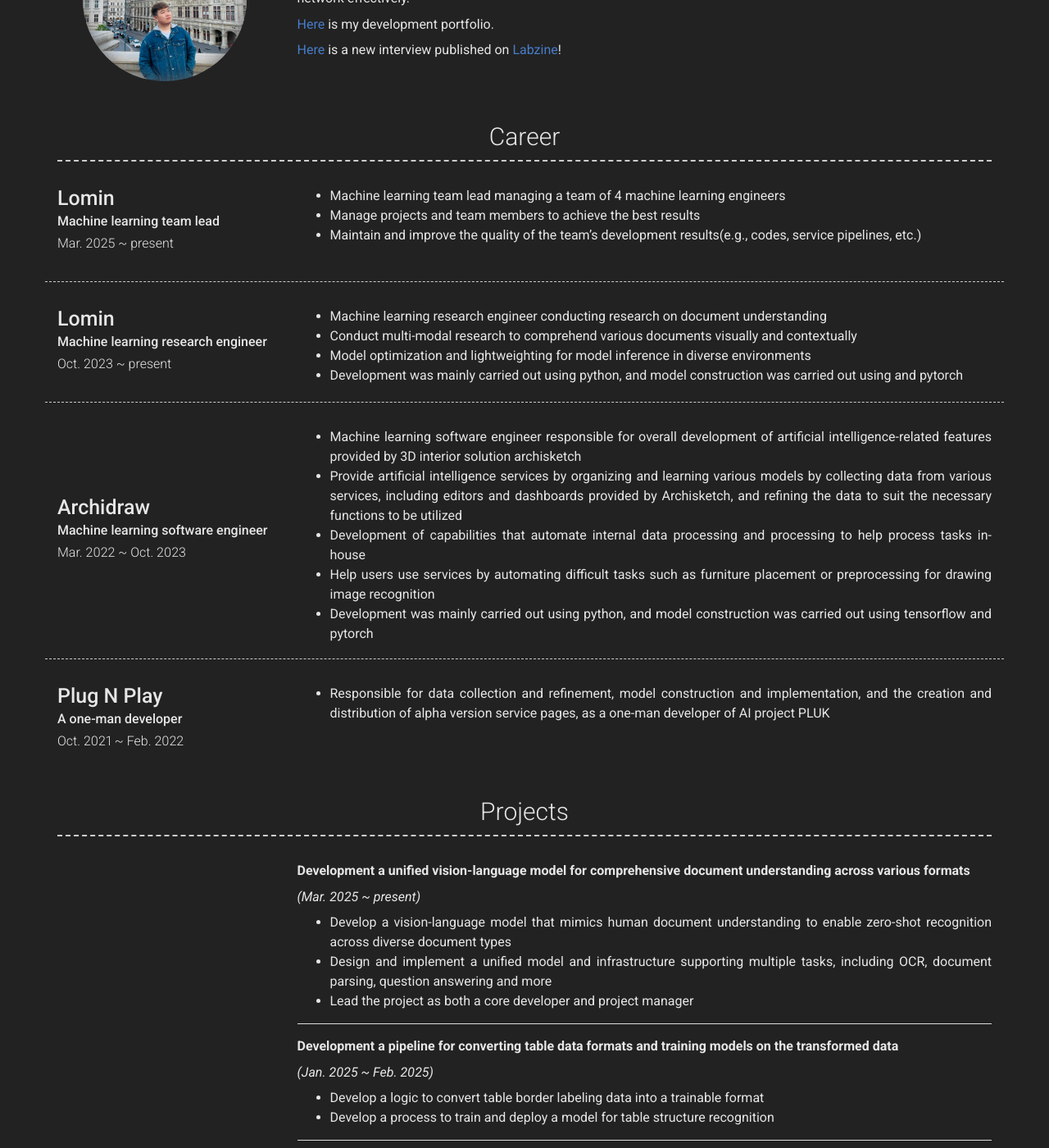
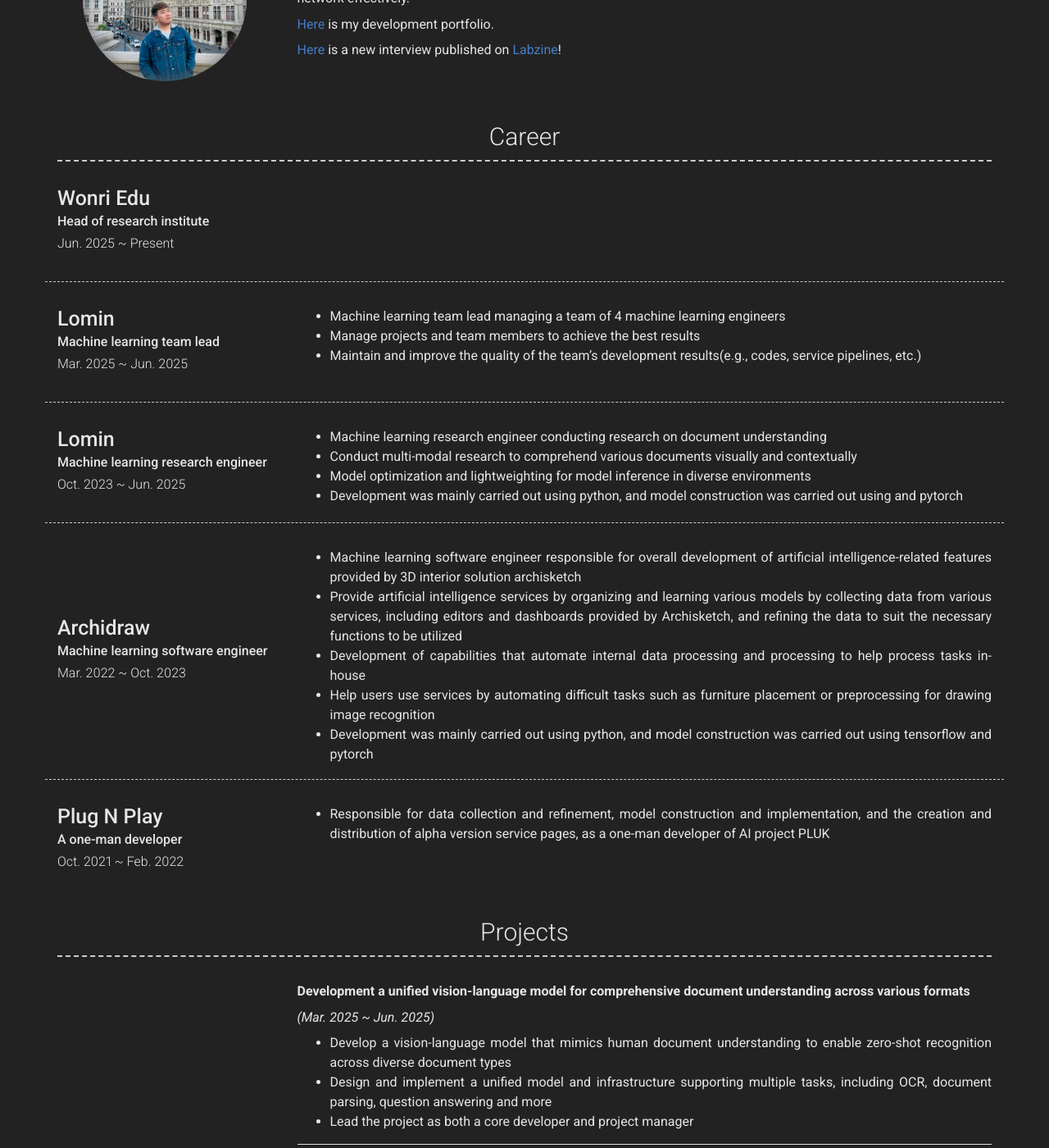
Before and after one commit to Kevin-JisuKim/Kevin-JisuKim.github.io, a Jekyll site: the page built from index.md, in a window 1280 px wide and 1400 px high, scrolled down 403 px. Shown: the whole window at 82% size. Built offline with Jekyll 4.4.1, drawn with Linux system fonts in a browser that asks for light colours; nearby versions of some CDN libraries; some of the changed text lies outside the part shown.

Commit message:
feat: update wonri edu

```diff
--- a/_config.yml
+++ b/_config.yml
@@ -68,9 +68,17 @@ content:
     content:
       - layout: left
         border: weak
+        title: Wonri Edu
+        sub_title: Head of research institute
+        caption: Jun. 2025 ~ Present
+        # description: | # this will include new lines to allow paragraphs
+        #   -
+
+      - layout: left
+        border: weak
         title: Lomin
         sub_title: Machine learning team lead
-        caption: Mar. 2025 ~ present
+        caption: Mar. 2025 ~ Jun. 2025
         description: | # this will include new lines to allow paragraphs
           - Machine learning team lead managing a team of 4 machine learning engineers
           - Manage projects and team members to achieve the best results
@@ -80,7 +88,7 @@ content:
         border: weak
         title: Lomin
         sub_title: Machine learning research engineer
-        caption: Oct. 2023 ~ present
+        caption: Oct. 2023 ~ Jun. 2025
         description: | # this will include new lines to allow paragraphs
           - Machine learning research engineer conducting research on document understanding
           - Conduct multi-modal research to comprehend various documents visually and contextually
@@ -112,11 +120,11 @@ content:
       - layout: left
         border: weak
         title: Lomin
-        caption: Oct. 2023 ~ present
+        caption: Oct. 2023 ~ Jun. 2025
         description: | # this will include new lines to allow paragraphs
           **Development a unified vision-language model for comprehensive document understanding across various formats**
 
-          *(Mar. 2025 ~ present)*
+          *(Mar. 2025 ~ Jun. 2025)*
 
           - Develop a vision-language model that mimics human document understanding to enable zero-shot recognition across diverse document types
           - Design and implement a unified model and infrastructure supporting multiple tasks, including OCR, document parsing, question answering and more
```
